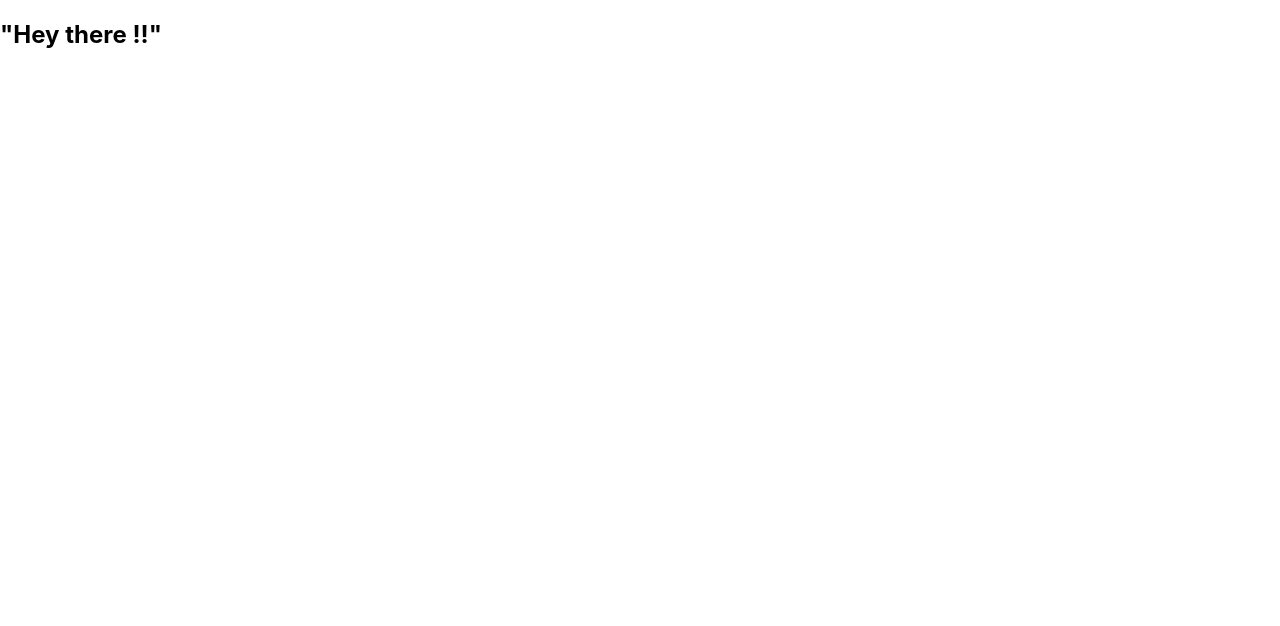
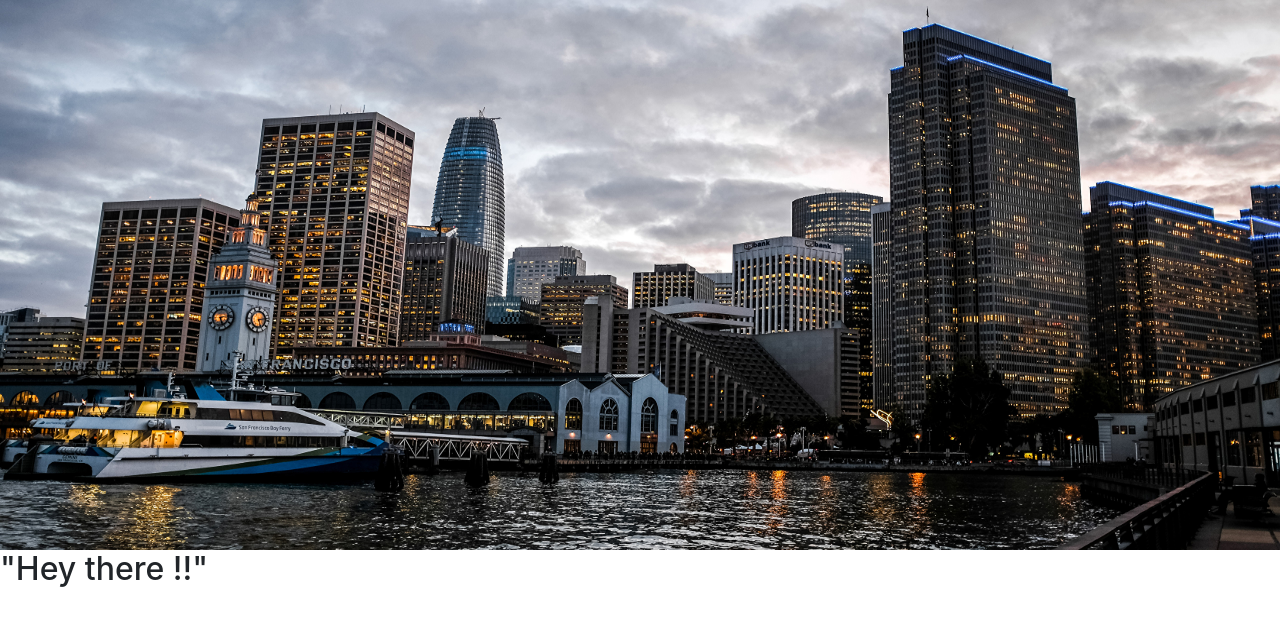
Before and after one commit to Arihant1467/Forecasting-finacial-and-market-bubble, a React (Create React App) app in the folder frontend_project/: page /home in a window 1280 px wide. Shown: the top 626 px of the page. Built offline with nearby package versions, Linux system fonts and the light colour scheme.

Commit message:
adding frontend bg image

```diff
--- a/frontend_project/package.json
+++ b/frontend_project/package.json
@@ -7,7 +7,9 @@
     "@testing-library/react": "^9.5.0",
     "@testing-library/user-event": "^7.2.1",
     "axios": "^0.19.2",
+    "bootstrap": "^4.4.1",
     "react": "^16.13.0",
+    "react-bootstrap": "^1.0.0-beta.17",
     "react-dom": "^16.13.0",
     "react-router-dom": "^5.1.2",
     "react-scripts": "3.4.0"
--- a/frontend_project/public/index.html
+++ b/frontend_project/public/index.html
@@ -15,6 +15,8 @@
       user's mobile device or desktop. See https://developers.google.com/web/fundamentals/web-app-manifest/
     -->
     <link rel="manifest" href="%PUBLIC_URL%/manifest.json" />
+
+    <link rel="stylesheet" href="https://maxcdn.bootstrapcdn.com/bootstrap/4.3.1/css/bootstrap.min.css" integrity="sha384-ggOyR0iXCbMQv3Xipma34MD+dH/1fQ784/j6cY/iJTQUOhcWr7x9JvoRxT2MZw1T" crossorigin="anonymous"/>
     <!--
       Notice the use of %PUBLIC_URL% in the tags above.
       It will be replaced with the URL of the `public` folder during the build.
--- a/frontend_project/src/App.css
+++ b/frontend_project/src/App.css
@@ -36,3 +36,10 @@
     transform: rotate(360deg);
   }
 }
+
+.wrapper {
+  width: 100%;
+}
+.bg-cover {
+  background-image:"url(<img src = {./background.jpeg}>)";
+  }
--- a/frontend_project/src/components/Home.js
+++ b/frontend_project/src/components/Home.js
@@ -1,5 +1,6 @@
 import React, { Component } from 'react';
 import axios from 'axios';
+import background from './background.jpg';
 
 class Home extends Component {
 
@@ -19,7 +20,9 @@ class Home extends Component {
 
     render() {
         return (
-            <div>
+            <div className="wrapper">
+                <div className = "bg-cover"></div>
+                <img src = {background} width="100%" height="550"/>
                 <h2>"Hey there !!"</h2>
             </div>
          );
```
Also changed, not shown: frontend_project/src/components/background.jpg (added), 1 other file (tests, documents, lock files or other folders).
